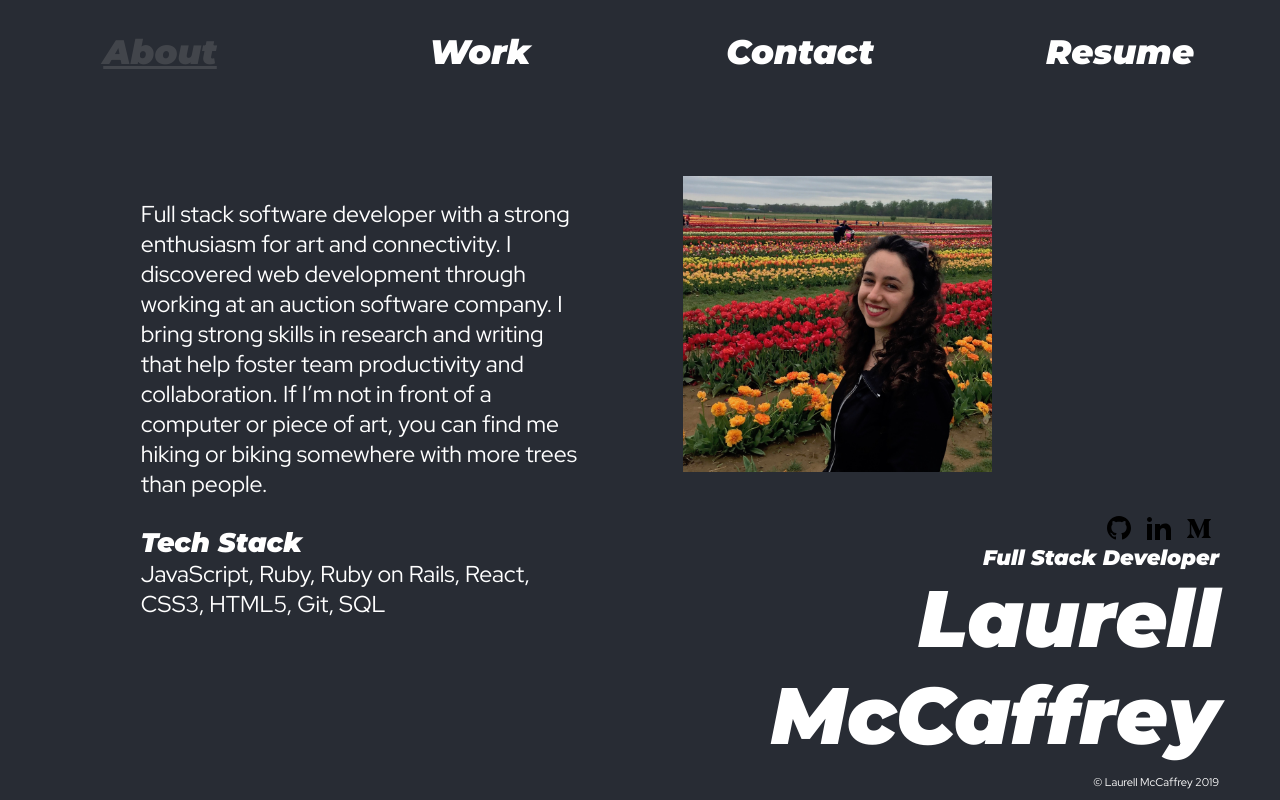
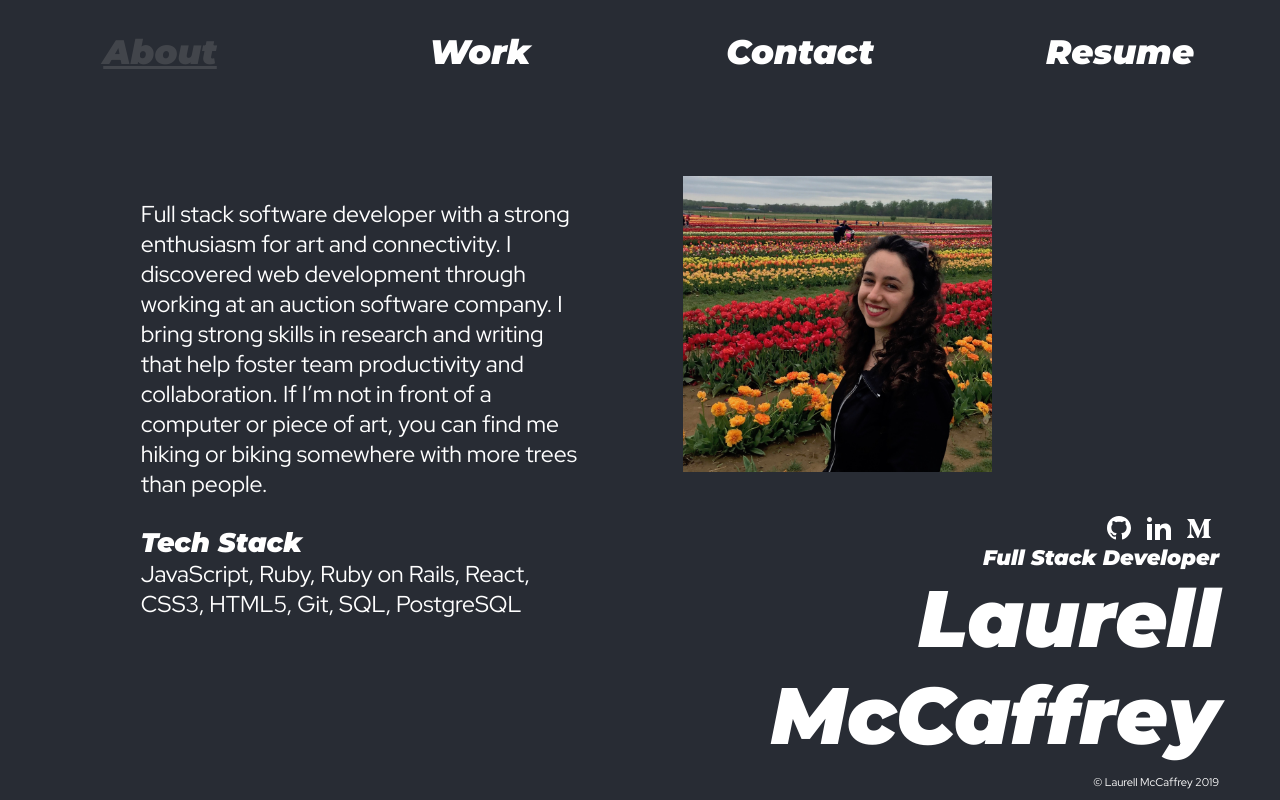
Before and after one commit to lgm527/me, a React (Create React App) app: page / in a window 1280 px wide. Built offline with nearby package versions, Linux system fonts and the light colour scheme.

Commit message:
update icons and resume link

```diff
--- a/src/About.js
+++ b/src/About.js
@@ -8,7 +8,7 @@ function About() {
       <div id='bio'>
         <p>Full stack software developer with a strong enthusiasm for art and connectivity. I discovered web development through working at an auction software company. I bring strong skills in research and writing that help foster team productivity and collaboration. If I’m not in front of a computer or piece of art, you can find me hiking or biking somewhere with more trees than people.</p>
           <h3>Tech Stack</h3>
-          JavaScript, Ruby, Ruby on Rails, React, CSS3, HTML5, Git, SQL
+          JavaScript, Ruby, Ruby on Rails, React, CSS3, HTML5, Git, SQL, PostgreSQL
       </div>
       <img id='me' src={me} alt='me' />
     </div>
--- a/src/Contact.js
+++ b/src/Contact.js
@@ -22,7 +22,7 @@ class Contact extends React.Component {
      from_email: this.state.from_email,
      message: this.state.message
     };
-    emailjs.send('default_service', 'contact_form', templateParams, 'user_930tGXbXZ8DTaedds14NL' )
+    emailjs.send('default_service', 'contact_form', templateParams, process.env.REACT_APP_EMAIL_JS_ID )
        .then((response) => {
            console.log('SUCCESS!', response.status, response.text);
            this.setState({complete: true})
@@ -37,6 +37,8 @@ class Contact extends React.Component {
 
 
   render(){
+
+    console.log(process.env.REACT_APP_EMAIL_JS_ID);
     return (
       <div className="contact_container">
 
--- a/src/style/App.css
+++ b/src/style/App.css
@@ -28,6 +28,11 @@
   text-align: right;
   margin-right: 1vw;
   float: right;
+}
+
+.social {
+  -webkit-filter: invert(100%); /* safari 6.0 - 9.0 */
+  filter: invert(100%);
 }
 
 .social > a {
```
Also changed, not shown: 2 other files (tests, documents, lock files or other folders).
